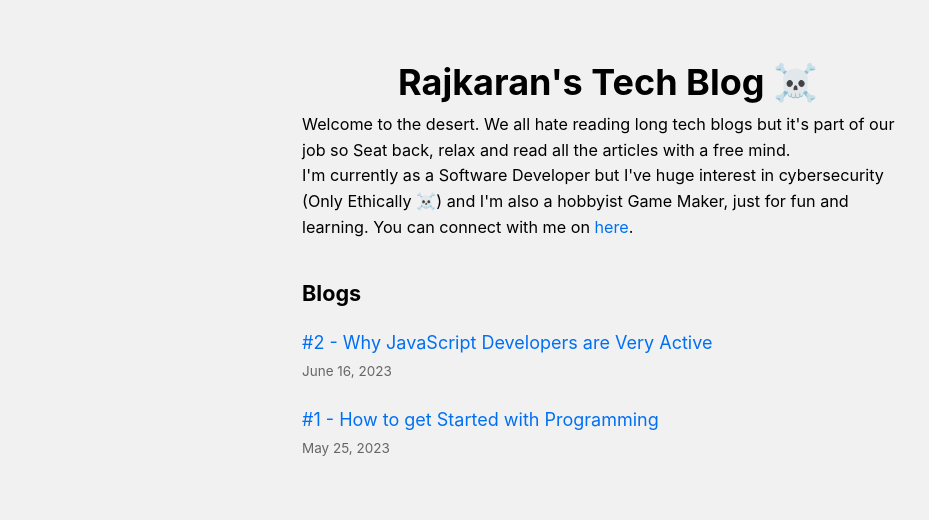
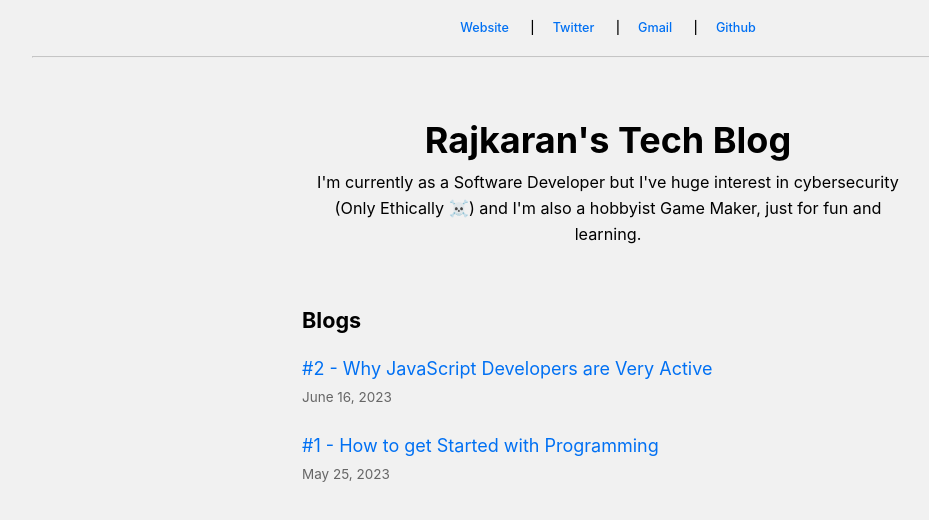
Before and after one commit to rajkaranm/blog, a Next.js app: page / in a window 1280 px wide. Shown: the top 520 px of the page, without its empty margins (32-961 px from the left). Built offline with nearby package versions, Linux system fonts and the light colour scheme.

Commit message:
added navbar

```diff
--- /dev/null
+++ b/components/Navbar.js
@@ -0,0 +1,16 @@
+
+export default function Navbar() {
+  return (
+    <nav>
+      <div style={{margin: "1rem", display: "flex", justifyContent: "center", fontSize: "0.7rem", fontWeight: "500"}}>
+        <div>
+          <a style={{margin: "0 1rem"}} href="https://rajkaran.blog/" target="_blank">Website</a> |
+          <a style={{margin: "0 1rem"}} href="https://x.com/imrajkaran_" target="_blank">Twitter</a> |
+          <a style={{margin: "0 1rem"}} href="mailto:rajkaranvir456@gmail.com" target="_blank">Gmail</a> |
+          <a style={{margin: "0 1rem"}} href="https://github.com/rajkaranm" target="_blank">Github</a>
+        </div>
+      </div>
+      <hr style={{width: "90%", opacity: "0.5"}}/>
+    </nav>
+  )
+}
--- a/components/layout.js
+++ b/components/layout.js
@@ -4,12 +4,15 @@
 import styles from './layout.module.css'
 import utilStyles from '../styles/utils.module.css'
 import Link from 'next/link'
+import Navbar from './Navbar'
 
-const name = "Rajkaran's Tech Blog ☠️"
+const name = "Rajkaran's Tech Blog"
 export const siteTitle = "Rajkaran's Tech Blog"
 
 export default function Layout({ children, home }) {
   return (
+    <>
+    <Navbar />
     <div className={styles.container}>
       <Head>
         <link rel="icon" href="/favicon.ico" />
@@ -55,5 +58,6 @@
         </div>
       )}
     </div>
+    </>
   )
 }
--- a/pages/index.js
+++ b/pages/index.js
@@ -12,11 +12,10 @@
         <title>{siteTitle}</title>
       </Head>
       <section className={utilStyles.headingMd}>
-        <p style={{margin: "0"}}> Welcome to the desert. We all hate reading long tech blogs but it's part of our job so Seat back, relax and read all the articles with a free mind.</p>
-        <p style={{marginTop: "0"}}> I'm currently as a Software Developer but I've huge interest in cybersecurity (Only Ethically ☠️) and I'm also a hobbyist Game Maker, just for fun and learning. You can connect with me on <a href='https://x.com/imrajkaran_' target='_blank'>here</a>. </p>
+        <p style={{margin: "0", textAlign: "center"}}> I'm currently as a Software Developer but I've huge interest in cybersecurity (Only Ethically ☠️) and I'm also a hobbyist Game Maker, just for fun and learning.</p>
       </section>
       <section className={`${utilStyles.headingMd} ${utilStyles.padding1px}`}>
-        <h2 style={{fontSize: "1.2rem"}}>Blogs</h2>
+        <h2 style={{marginTop: "3rem", fontSize: "1.2rem"}}>Blogs</h2>
         <ul className={utilStyles.list}>
           {allPostsData.map(({ id, date, title }) => (
             <li className={utilStyles.listItem} key={id}>
```
